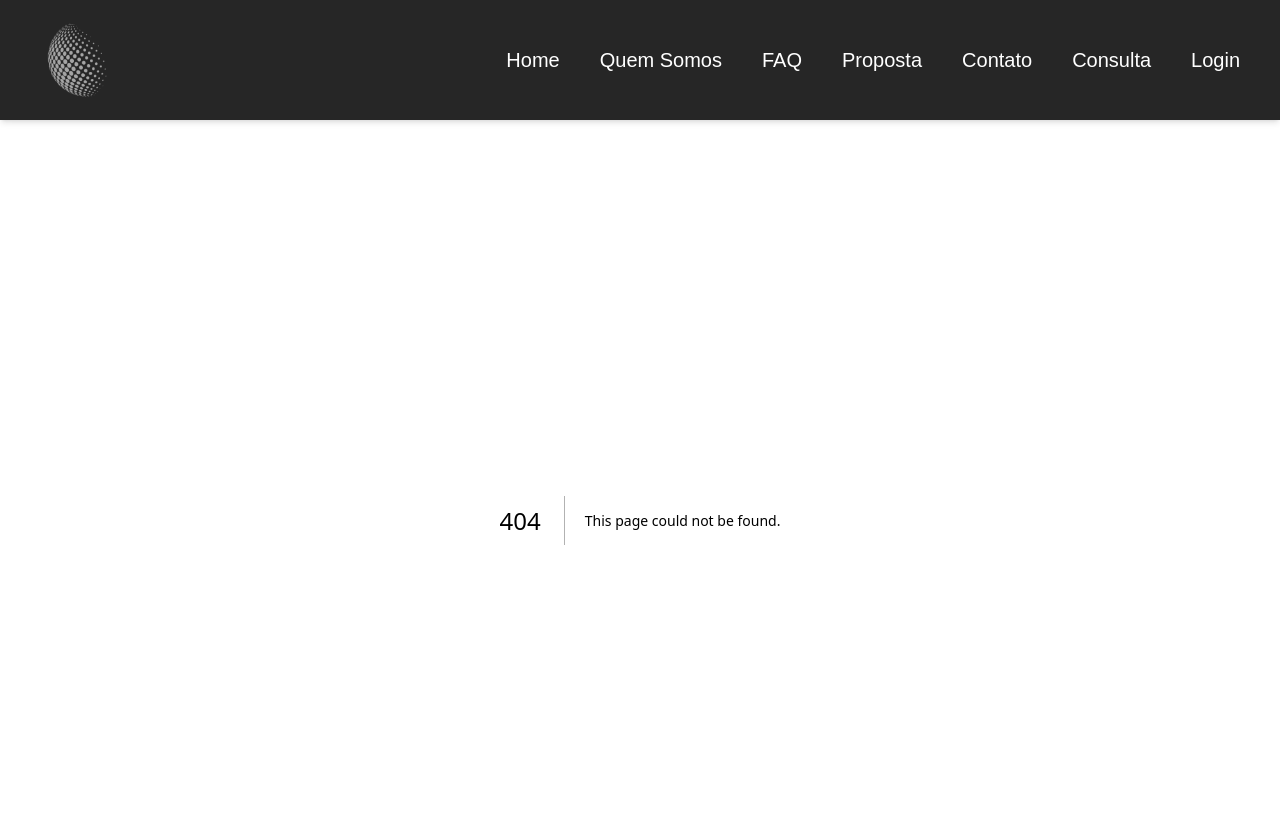
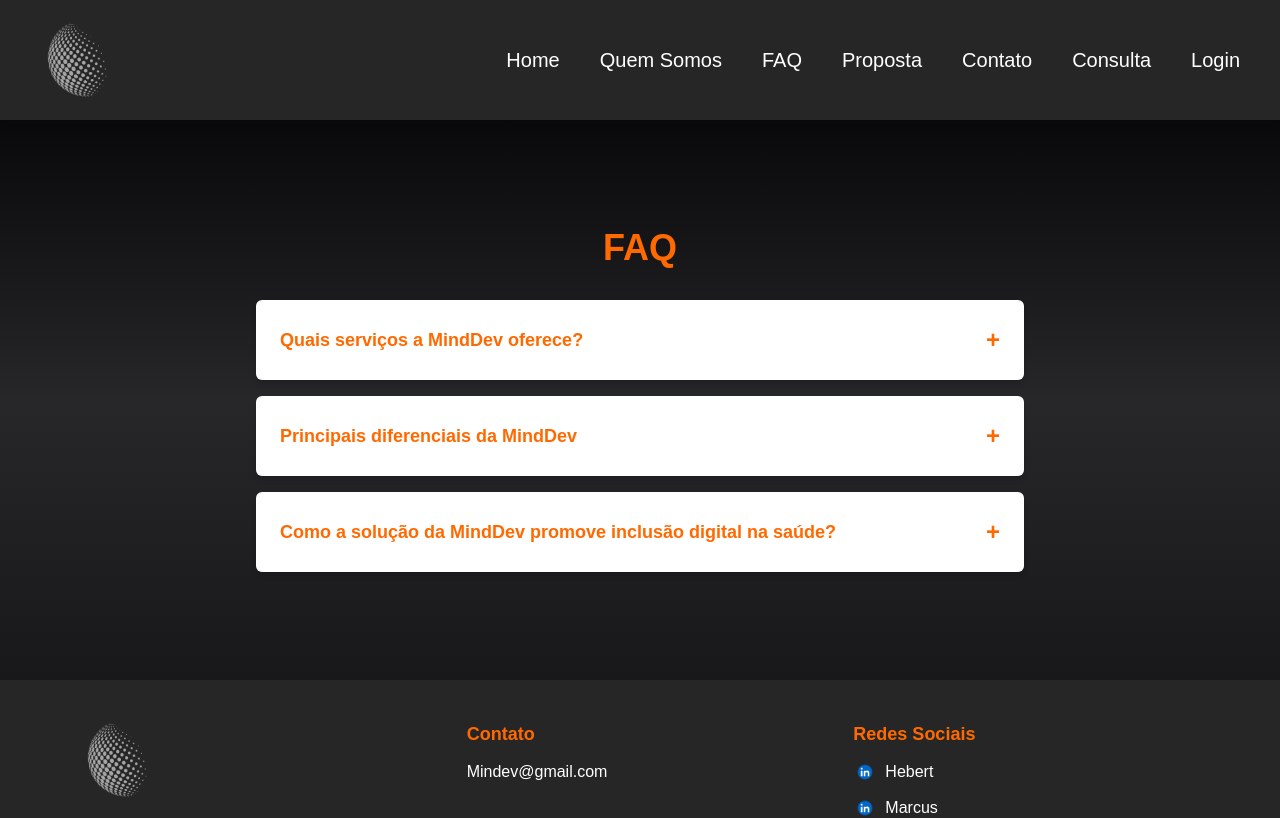
Before and after one commit to Nicolas-Ramiro/mindev-front, a Next.js app: page /faq in a window 1280 px wide. Before the commit this address had no page. Shown: the top 818 px of the page. Built offline with nearby package versions, Linux system fonts and the light colour scheme.

Commit message:
Criando a pagina de faq

```diff
--- /dev/null
+++ b/src/app/faq/components/faqItem.tsx
@@ -0,0 +1,30 @@
+"use client";
+
+import { useState } from "react";
+
+interface FaqItemProps {
+  question: string;
+  answer: string;
+}
+
+export default function FaqItem({ question, answer }: FaqItemProps) {
+  const [isOpen, setIsOpen] = useState(false);
+
+  return (
+    <div className="rounded-md shadow-md overflow-hidden transition-all w-full bg-white">
+      <button
+        className="w-full flex justify-between items-center p-6 text-lg font-semibold text-orange-500"
+        onClick={() => setIsOpen(!isOpen)}
+      >
+        <span>{question}</span>
+        <span className="text-2xl text-orange-500">{isOpen ? "−" : "+"}</span>
+      </button>
+
+      {isOpen && (
+        <div className="bg-neutral-200 px-6 py-4 text-base whitespace-pre-line text-gray-800 transition-all duration-300">
+          {answer}
+        </div>
+      )}
+    </div>
+  );
+}
--- /dev/null
+++ b/src/app/faq/page.tsx
@@ -0,0 +1,35 @@
+"use client";
+
+import FaqItem from "... @/app/faq/components/faqItem";
+
+const faqData = [
+  {
+    question: "Quais serviços a MindDev oferece?",
+    answer:
+      "A MindDev oferece consultoria em tecnologia para saúde digital, incluindo pesquisas, mapeamento de processos e desenvolvimento de chatbots de voz.",
+  },
+  {
+    question: "Principais diferenciais da MindDev",
+    answer:
+      "Nossos diferenciais incluem inovação, empatia e soluções acessíveis que promovem inclusão na saúde digital.",
+  },
+  {
+    question: "Como a solução da MindDev promove inclusão digital na saúde?",
+    answer:
+      "Nossas soluções utilizam tecnologia para tornar a saúde digital acessível a todos, simplificando a jornada do paciente.",
+  },
+];
+
+export default function FaqPage() {
+  return (
+    <section className="min-w-screen min-h-[70vh] flex flex-col items-center justify-center px-6 bg-gradient-to-b from-zinc-950 via-zinc-800 to-zinc-900 text-white">
+      <h2 className="text-4xl font-bold text-orange-500 mb-8">FAQ</h2>
+
+      <div className="w-full max-w-3xl flex flex-col gap-4">
+        {faqData.map((item, idx) => (
+          <FaqItem key={idx} question={item.question} answer={item.answer} />
+        ))}
+      </div>
+    </section>
+  );
+}
```
